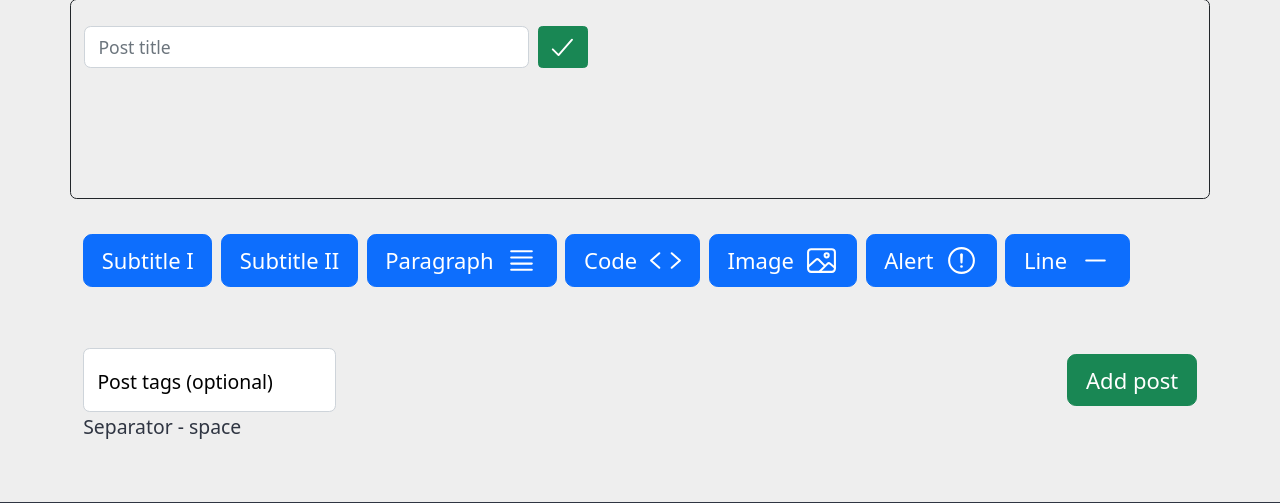
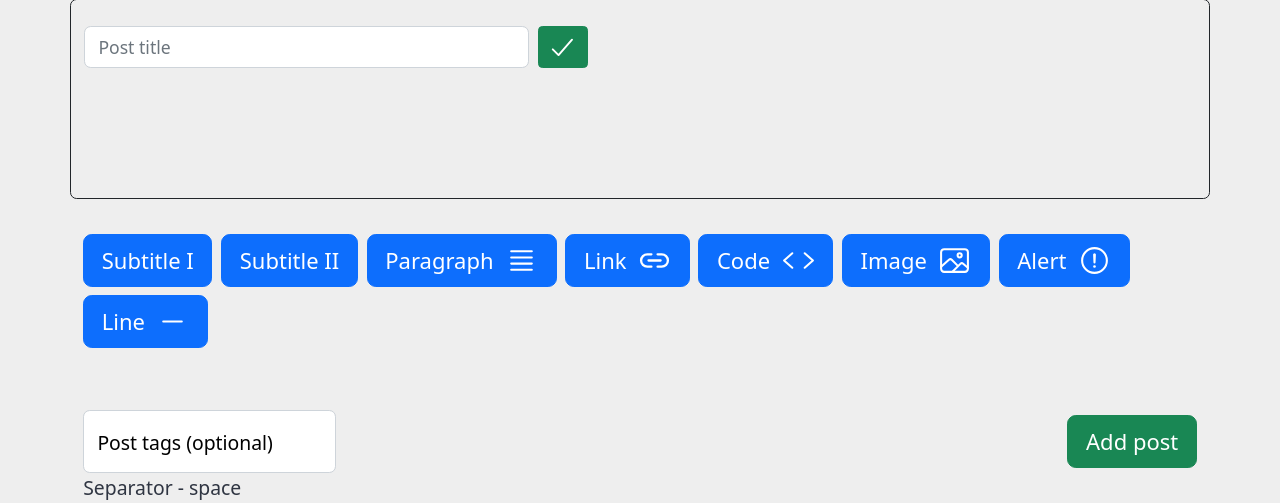
Before and after one commit to Gubchik123/ITish, a Flask app: page /blog/create-post in a window 1280 px wide. Shown: the part 297-800 px from the top of the page. Run offline with Flask 3, Linux system fonts and the light colour scheme; the visitor is signed in with stand-in values (Sample User, id 1); some libraries are stand-ins or nearby versions.

Commit message:
Add link element in the page for creating post

```diff
--- a/app/static/js/blog/create_post.js
+++ b/app/static/js/blog/create_post.js
@@ -10,6 +10,7 @@ import { Code } from "./element_classes/_code.js";
 import { Image } from "./element_classes/_image.js";
 import { Alert } from "./element_classes/_alert.js";
 import { Line } from "./element_classes/_line.js";
+import { Link } from "./element_classes/_link.js";
 
 import { content_block } from "./_global_variables.js";
 import { check_is_there_element_form } from "./functions/_processing.js";
@@ -26,6 +27,7 @@ export function get_needed_element_from_(block_id) {
 		image: new Image(),
 		alert: new Alert(),
 		line: new Line(),
+		link: new Link(),
 	}[block_id];
 }
 
--- /dev/null
+++ b/app/static/js/blog/element_classes/_link.js
@@ -0,0 +1,63 @@
+import {
+	get_block_with_fields,
+	get_select_color_block,
+	get_element_data_from_form_control_and_,
+} from "../functions/_getting.js";
+
+import {
+	get_wrapped_,
+	get_form_for_getting_element_data_with_,
+} from "../functions/_improving.js";
+
+import { content_block } from "../_global_variables.js";
+
+export class Link {
+	id = "link";
+	tag = "a";
+
+	add_element_block() {
+		let data = this.get_element_data_from_form();
+
+		let link = document.createElement(this.tag);
+		link.target = "_blank";
+		link.href = data.link_url;
+		link.innerText = data.link_text;
+		link.classList = "my-text-color";
+        link.style.textDecoration = "underline";
+
+		content_block
+			.querySelector(".element-form")
+			.after(get_wrapped_(link, this.id));
+	}
+
+	get_element_data_from_form() {
+		let fields = content_block.querySelectorAll(".form-control");
+		return {
+			link_text: fields[0].value,
+			link_url: fields[1].value,
+		};
+	}
+
+	get_form_for_getting_element_data(value = ["", ""]) {
+		return get_form_for_getting_element_data_with_(
+			this.id,
+			get_block_with_fields(
+				[
+					{
+						tag: "input",
+						placeholder: "Link text",
+						value: value[0],
+						is_float_left: false,
+					},
+					{
+						tag: "input",
+						placeholder: "Link url",
+						value: value[1],
+						is_float_left: false,
+					},
+				],
+				document.createElement("span")
+			)
+		);
+	}
+}
--- a/app/static/js/blog/functions/_events.js
+++ b/app/static/js/blog/functions/_events.js
@@ -46,6 +46,11 @@ function _get_element_value_from_(element_content) {
 		return element_content.querySelector("h4").innerText;
 	else if (id == "paragraph")
 		return element_content.querySelector("p").innerText;
+	else if (id == "link")
+		return [
+			element_content.querySelector("a").innerText,
+			element_content.querySelector("a").href,
+		];
 	else if (id == "code")
 		return element_content.querySelector("code").innerText;
 	else if (id == "image")
--- a/app/templates/blog/create_post.html
+++ b/app/templates/blog/create_post.html
@@ -47,6 +47,13 @@
         >
             Paragraph &nbsp;
             <ion-icon name="reorder-four-outline"></ion-icon>
+        </button>
+        <button
+            id="add_link_btn"
+            class="btn btn-lg btn-primary mb-2 me-2"
+        >
+            Link &nbsp;
+            <ion-icon name="link-outline"></ion-icon>
         </button>
         <button
             id="add_code_btn"
```
